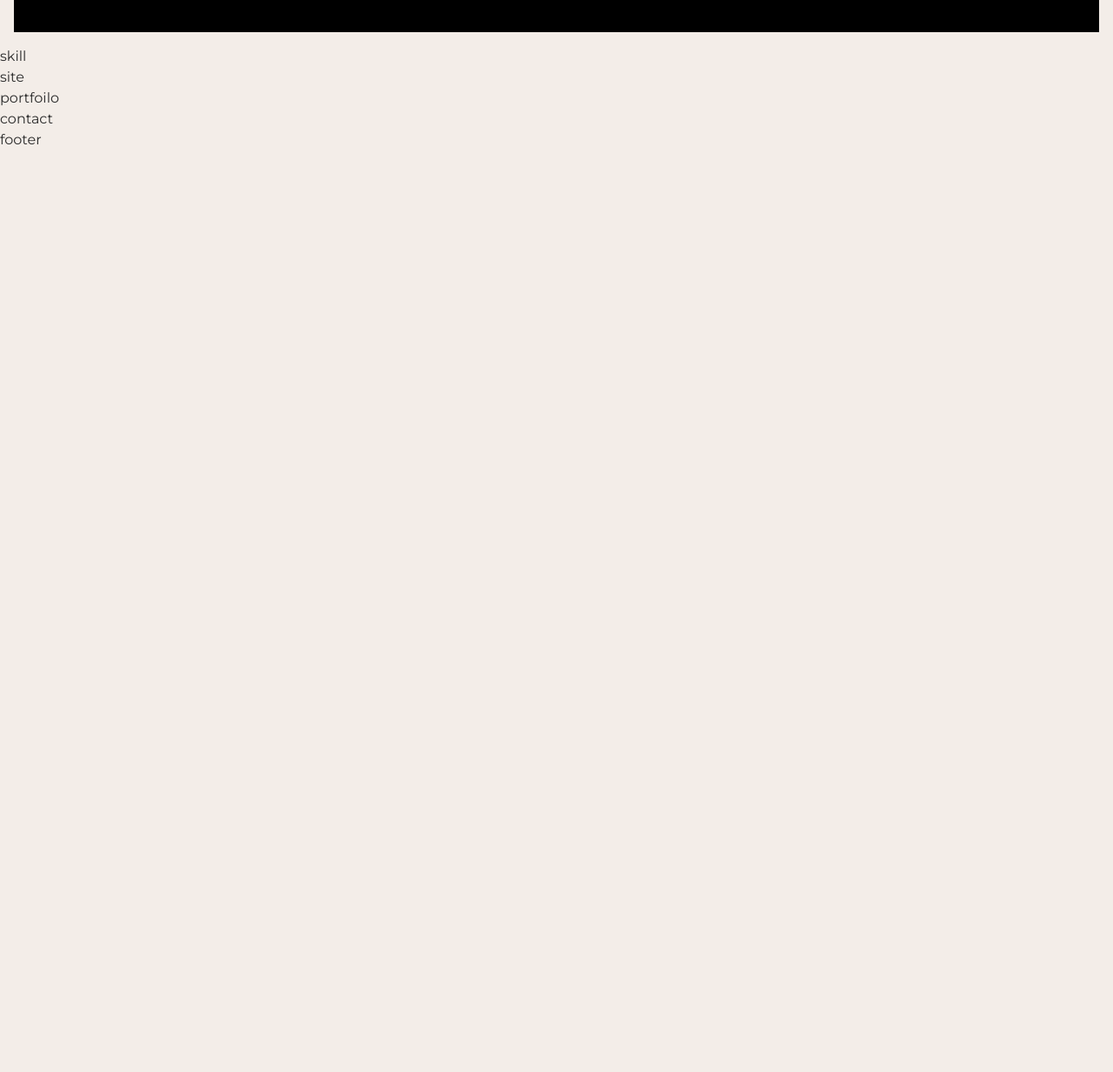
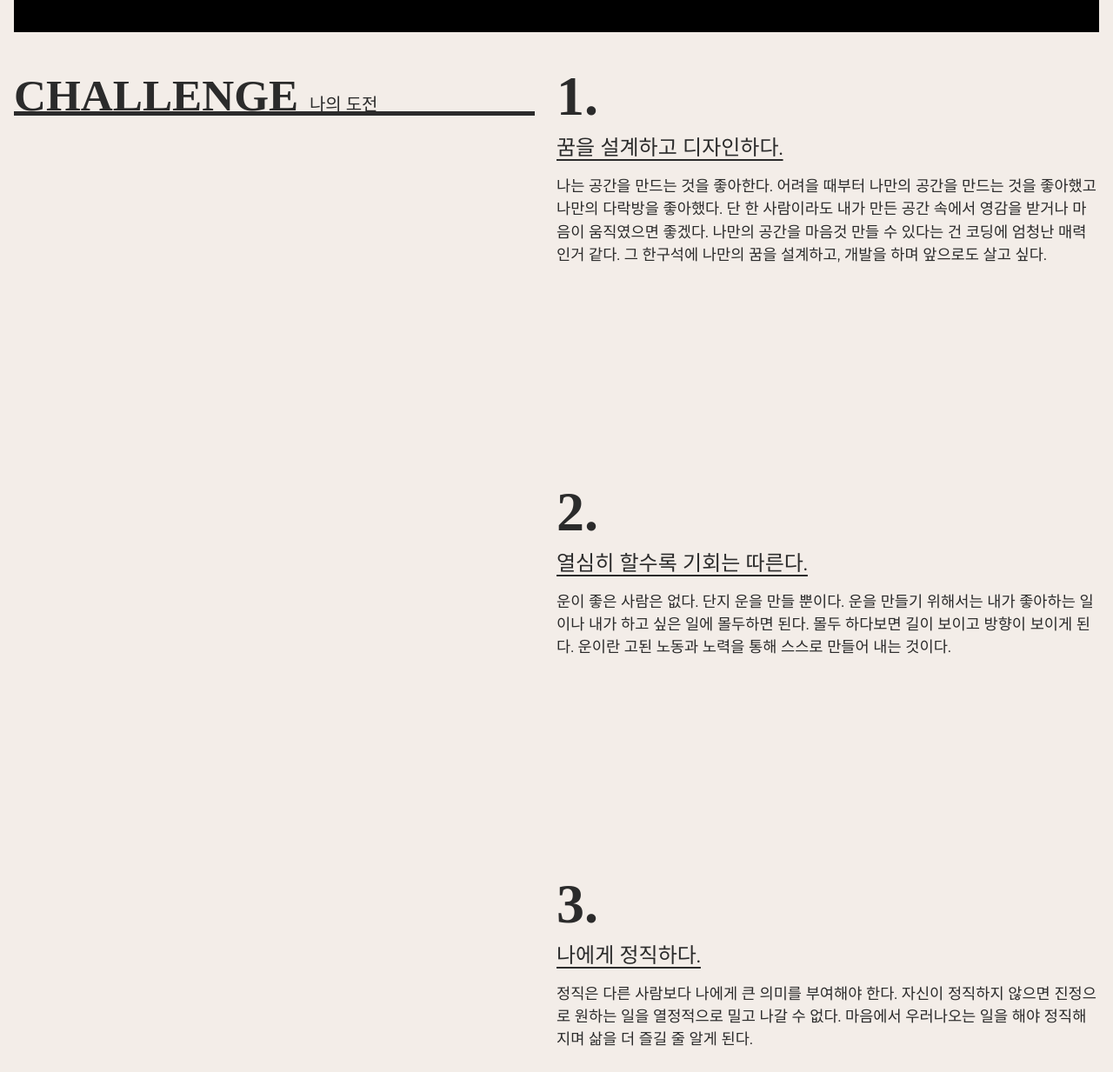
Before and after one commit to chloe-20/portfolio2023-vite, a website built with Vite: page src/index.html in a window 1280 px wide. Shown: the part 747-1980 px from the top of the page at 87% size. Before the commit the page ends 920 px from the top, so only its background shows below. Built offline with nearby package versions, Linux system fonts and the light colour scheme; a small style sheet from the web is missing; a web font is replaced by a local one.

Commit message:
스킬 완료

```diff
--- a/src/assets/css/section/skill.css
+++ b/src/assets/css/section/skill.css
@@ -1,3 +1,14 @@
-#skill {
+.skill__inner {display:flex;justify-content:space-between;padding:16px;}
+.skill__title {position:sticky;top:70px;left:0;width:48%;height:5vw;font-size:4vw;font-weight:900;line-height:1.6;font-family:var(--mainKor-font);color:var(--black100);border-bottom:0.4vw solid var(--black100);}
+.skill__title em {font-size:1.25rem;font-weight:400;line-height:2;}
+.skill__desc {width:50%;}
+.skill__desc span {font-size:5vw;line-height:1.3;font-weight:900;font-family:var(--mainNum-font);}
+.skill__desc h3 {margin-bottom:1vw;font-size:1.5rem;text-decoration:underline;text-underline-position:under;}
+.skill__desc p {margin-bottom:30vh;font-size:1.1rem;}
 
+@media all and (max-width:768px){
+  .skill__inner {flex-direction:column;}
+  .skill__title {top:68px;width:100%;height:auto;margin-bottom:10vw;font-size:30px;background-color:var(--mainBg-color);}
+  .skill__desc {width:100%;}
+  .skill__desc span {font-size:20vw;}
 }
--- a/src/assets/css/setting/reset.css
+++ b/src/assets/css/setting/reset.css
@@ -1,7 +1,4 @@
 @charset "utf-8";
-
-/* border-box 초기화 */
-*,*:before,*:after {-webkit-box-sizing:border-box;-moz-box-sizing:border-box;box-sizing:border-box;}
 
 /* Reset */
 html,body,h1,h2,h3,h4,h5,h6,div,p,blockquote,pre,code,address,ul,ol,li,nav,section,article,header,footer,main,aside,dl,dt,dd,table,thead,tbody,tfoot,label,caption,th,td,form,fieldset,legend,hr,input,button,textarea,object,figure,figcaption {margin:0;padding:0;}
@@ -25,7 +22,7 @@ input[type="search"]::-webkit-search-results-button,
 input[type="search"]::-webkit-search-results-decoration,
 input[type="number"]::-webkit-inner-spin-button,
 input[type="number"]::-webkit-outer-spin-button { -webkit-appearance:none;}
-input[type="number"]{ -moz-appearance:textfield;}
+input[type="number"]{-moz-appearance:textfield;}
 input[type="number"],
 input[type="text"],
 input[type="password"],
@@ -36,21 +33,10 @@ input[type="date"],
 textarea {-webkit-appearance:none;-moz-appearance:none;appearance:none;-webkit-border-radius:0;outline:0;}
 textarea {resize:none;}
 
-
-
+/* border-box 초기화 */
+*,*:before,*:after {-webkit-box-sizing:border-box;-moz-box-sizing:border-box;box-sizing:border-box;}
 
 /* 스킵메뉴 */
-#skip a {
-    position: absolute;
-    left: 10px;
-    top: -92px;
-    z-index: 100000;
-    font-size: 1rem;
-    padding: 10px 30px;
-    color: var(--white);
-    background: var(--black);
-}
+#skip a {position:absolute;left:10px;top:-92px;z-index:100000;padding:10px 30px;font-size:1rem;color:var(--white);background:var(--black);}
 #skip a:focus,
-#skip a:active {
-    top: 10px;
-}
+#skip a:active {top:10px;}
--- a/src/assets/css/setting/vars.css
+++ b/src/assets/css/setting/vars.css
@@ -33,7 +33,7 @@
   -webkit-text-size-adjust: 100%;
 }
 
-@media (max-width: 800px) {
+@media all and (max-width: 768px) {
   :root {
       font-size: 14px;
       line-height: 1.4;
--- a/src/index.html
+++ b/src/index.html
@@ -27,7 +27,9 @@
     <header id="header" role="banner">
         <div class="header__inner">
             <div class="header__logo">
-                <a href="#">PORTFOLIO<em>DEVELOPER</em></a>
+                <h1>
+                    <a href="#">PORTFOLIO<em>DEVELOPER</em></a>
+                </h1>
             </div>
             <nav class="header__nav" role="navigation" aria-label="메인 메뉴">
                 <ul>
@@ -55,7 +57,7 @@
     <main id="main" role="main">
         <section id="intro">
             <div class="intro__inner">
-                <h1 class="intro__title">PORTFOLIO DEVELOPER</h1>
+                <h2 class="intro__title">PORTFOLIO DEVELOPER</h2>
                 <div class="intro__lines" aria-hidden="true">
                     <span class="line"></span>
                     <span class="line"></span>
@@ -89,7 +91,41 @@
         <!-- //intro -->
 
         <section id="skill">
-            skill
+            <div class="skill__inner">
+                <h2 class="skill__title">CHALLENGE <em>나의 도전</em></h2>
+                <div class="skill__desc">
+                    <div>
+                        <span>1.</span>
+                        <h3>꿈을 설계하고 디자인하다.</h3>
+                        <p>
+                            나는 공간을 만드는 것을 좋아한다.
+                            어려을 때부터 나만의 공간을 만드는 것을 좋아했고 나만의 다락방을 좋아했다.
+                            단 한 사람이라도 내가 만든 공간 속에서 영감을 받거나 마음이 움직였으면 좋겠다.
+                            나만의 공간을 마음것 만들 수 있다는 건 코딩에 엄청난 매력인거 같다.
+                            그 한구석에 나만의 꿈을 설계하고, 개발을 하며 앞으로도 살고 싶다.
+                        </p>
+                    </div>
+                    <div>
+                        <span>2.</span>
+                        <h3>열심히 할수록 기회는 따른다.</h3>
+                        <p>
+                            운이 좋은 사람은 없다. 단지 운을 만들 뿐이다.
+                            운을 만들기 위해서는 내가 좋아하는 일이나 내가 하고 싶은 일에 몰두하면 된다.
+                            몰두 하다보면 길이 보이고 방향이 보이게 된다.
+                            운이란 고된 노동과 노력을 통해 스스로 만들어 내는 것이다.
+                        </p>
+                    </div>
+                    <div>
+                        <span>3.</span>
+                        <h3>나에게 정직하다.</h3>
+                        <p>
+                            정직은 다른 사람보다 나에게 큰 의미를 부여해야 한다.
+                            자신이 정직하지 않으면 진정으로 원하는 일을 열정적으로 밀고 나갈 수 없다.
+                            마음에서 우러나오는 일을 해야 정직해지며 삶을 더 즐길 줄 알게 된다.
+                        </p>
+                    </div>
+                </div>
+            </div>
         </section>
         <!-- //skill -->
 
```
